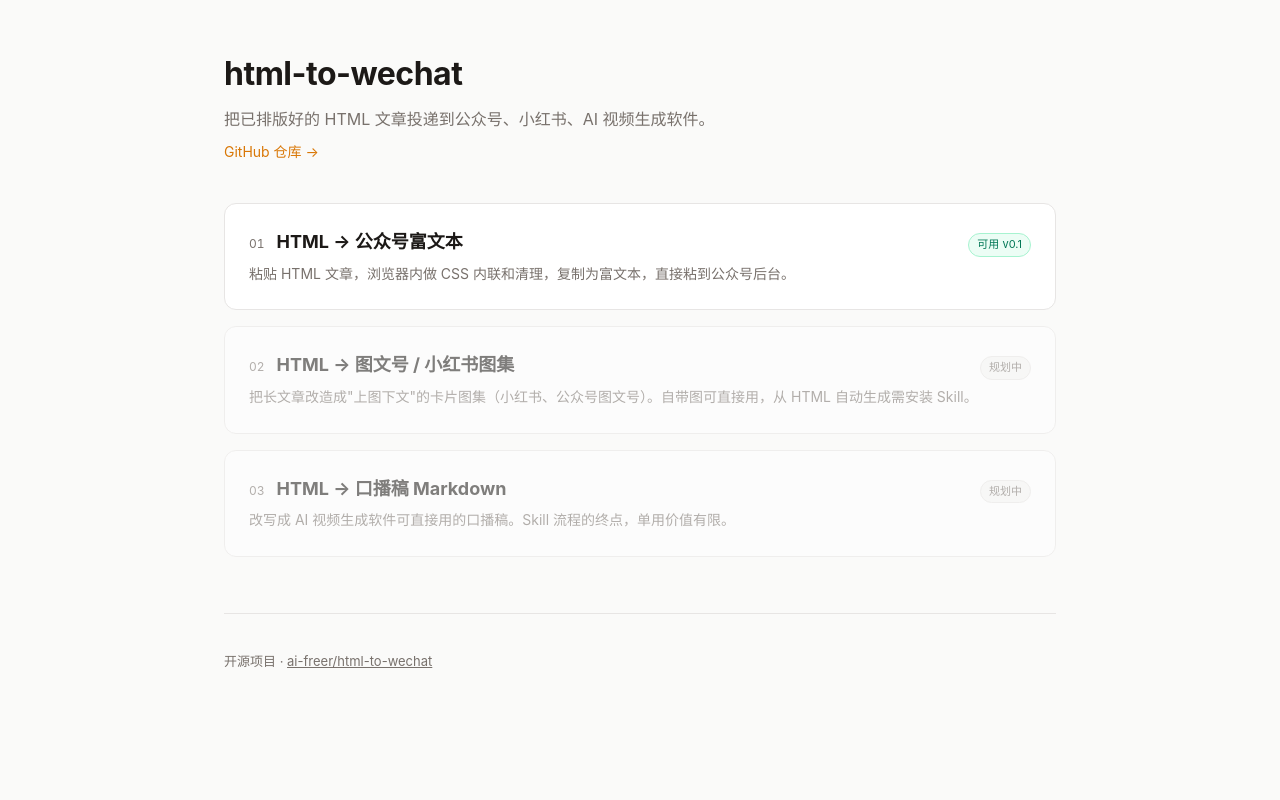
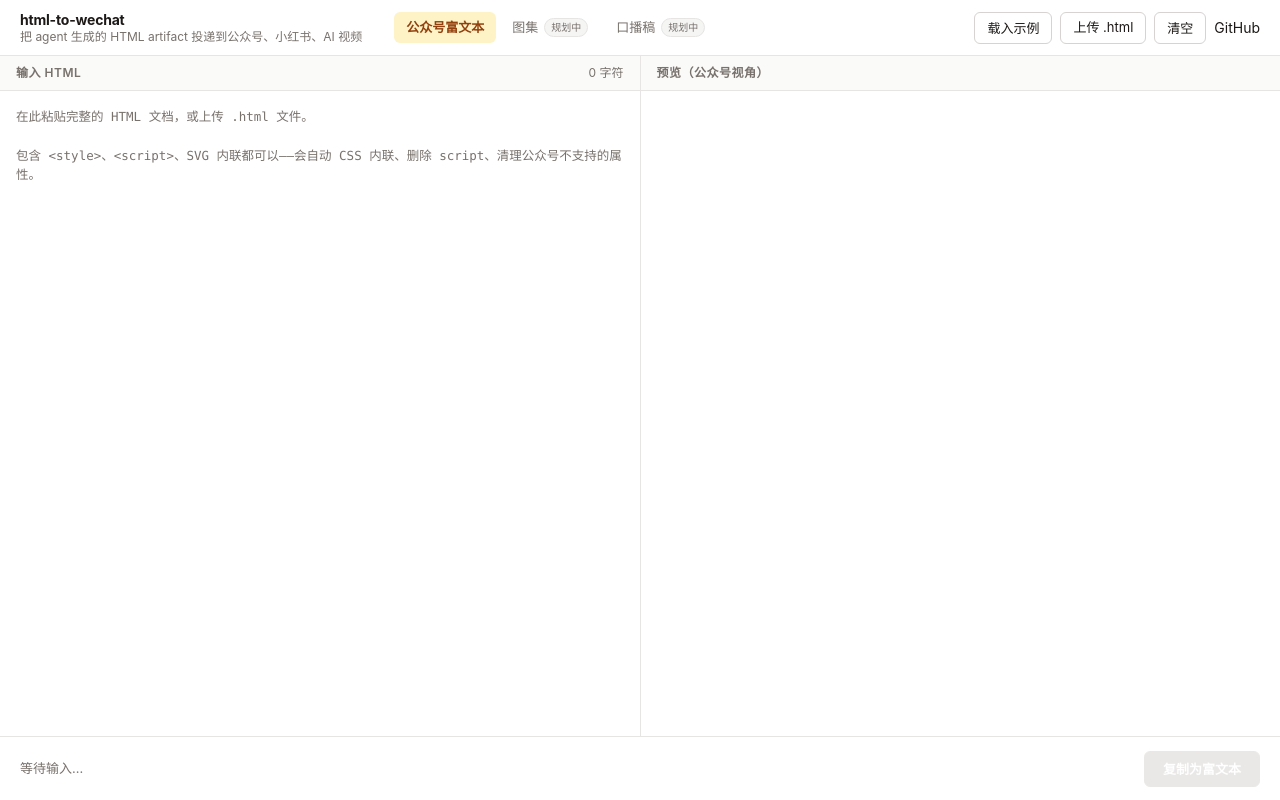
Before and after one commit to ai-freer/html-to-wechat, a plain HTML site: page web/index.html in a window 1280 px wide. Drawn offline with Linux system fonts and the light colour scheme.

Commit message:
web: merge landing into mode 1 page; topbar mode switcher
- /web/ is now the richtext tool directly (no separate landing)
- topbar: brand + 3-mode nav (公众号富文本 / 图集 / 口播稿) + actions
- modes 2/3 stub pages share the same topbar layout
- README tagline reframed: 'agent-generated HTML artifact' (not generic HTML)
- docs/01 + README updated for new URL structure (no /richtext/ subpath)

```diff
--- a/web/images/index.html
+++ b/web/images/index.html
@@ -3,13 +3,30 @@
 <head>
   <meta charset="utf-8" />
   <meta name="viewport" content="width=device-width, initial-scale=1" />
-  <title>图文号 / 小红书图集 · html-to-wechat</title>
-  <link rel="stylesheet" href="../richtext/styles.css" />
+  <title>图集 · html-to-wechat</title>
+  <link rel="stylesheet" href="../styles.css" />
 </head>
-<body>
-  <main class="empty">
-    <h1>HTML → 图文号 / 小红书图集</h1>
-    <p class="muted">规划中。回到 <a href="../">首页</a>。</p>
+<body class="empty-page">
+  <header class="topbar">
+    <div class="brand">
+      <strong>html-to-wechat</strong>
+      <span class="brand-sub muted small">把 agent 生成的 HTML artifact 投递到公众号、小红书、AI 视频</span>
+    </div>
+    <nav class="modes-nav" aria-label="模式切换">
+      <a class="mode-tab" href="../">公众号富文本</a>
+      <a class="mode-tab active" href="./" aria-current="page">图集 <span class="tab-badge">规划中</span></a>
+      <a class="mode-tab" href="../script/">口播稿 <span class="tab-badge">规划中</span></a>
+    </nav>
+    <div class="actions">
+      <a class="ghost github-link" href="https://github.com/ai-freer/html-to-wechat" target="_blank" rel="noopener">GitHub</a>
+    </div>
+  </header>
+  <main class="empty-body">
+    <div class="card">
+      <h2>HTML → 图文号 / 小红书图集</h2>
+      <p>把长 HTML 文章改造成"上图下文"的卡片图集。文字卡片为主、AI 插画为辅。</p>
+      <p class="muted small">规划中。设计文档：<a href="https://github.com/ai-freer/html-to-wechat/blob/main/docs/02-html-to-images.md" target="_blank" rel="noopener">docs/02-html-to-images.md</a></p>
+    </div>
   </main>
 </body>
 </html>
--- a/web/index.html
+++ b/web/index.html
@@ -3,153 +3,59 @@
 <head>
   <meta charset="utf-8" />
   <meta name="viewport" content="width=device-width, initial-scale=1" />
-  <title>html-to-wechat — 把 HTML 文章投递到公众号、小红书、AI 视频</title>
-  <meta name="description" content="把已经做好排版的 HTML 文章转换成公众号富文本、小红书图文号、AI 视频口播稿的工具集。" />
+  <title>html-to-wechat · 把 HTML artifact 投递到公众号、小红书、AI 视频</title>
+  <meta name="description" content="把 agent 生成的 HTML artifact 文章投递到公众号、小红书、AI 视频生成软件。模式 1：CSS 内联、清理后复制为富文本，粘贴到公众号后台即可保留样式。" />
   <meta property="og:title" content="html-to-wechat" />
-  <meta property="og:description" content="把 HTML 文章投递到公众号、小红书、AI 视频生成软件" />
-  <style>
-    :root {
-      --bg: #fafaf9;
-      --fg: #1c1917;
-      --muted: #78716c;
-      --card-bg: #ffffff;
-      --card-border: #e7e5e4;
-      --accent: #d97706;
-      --accent-hover: #b45309;
-    }
-    * { box-sizing: border-box; }
-    body {
-      margin: 0;
-      font-family: -apple-system, BlinkMacSystemFont, "Segoe UI", "PingFang SC", "Hiragino Sans GB", "Microsoft YaHei", sans-serif;
-      color: var(--fg);
-      background: var(--bg);
-      line-height: 1.6;
-    }
-    .container {
-      max-width: 880px;
-      margin: 0 auto;
-      padding: 48px 24px 80px;
-    }
-    header h1 {
-      font-size: 32px;
-      margin: 0 0 8px;
-      letter-spacing: -0.5px;
-    }
-    header p.tagline {
-      color: var(--muted);
-      margin: 0 0 8px;
-      font-size: 16px;
-    }
-    header p.repo {
-      margin: 0 0 40px;
-      font-size: 14px;
-    }
-    header a {
-      color: var(--accent);
-      text-decoration: none;
-    }
-    header a:hover { color: var(--accent-hover); text-decoration: underline; }
-    .modes { display: grid; gap: 16px; }
-    .mode {
-      display: block;
-      padding: 24px;
-      background: var(--card-bg);
-      border: 1px solid var(--card-border);
-      border-radius: 12px;
-      text-decoration: none;
-      color: inherit;
-      transition: border-color 0.15s, transform 0.15s;
-    }
-    .mode:hover {
-      border-color: var(--accent);
-      transform: translateY(-1px);
-    }
-    .mode.disabled {
-      opacity: 0.55;
-      pointer-events: none;
-    }
-    .mode .row {
-      display: flex;
-      align-items: baseline;
-      gap: 12px;
-      margin-bottom: 6px;
-    }
-    .mode .num {
-      font-size: 12px;
-      color: var(--muted);
-      font-variant-numeric: tabular-nums;
-    }
-    .mode h2 {
-      font-size: 18px;
-      margin: 0;
-      flex: 1;
-    }
-    .badge {
-      font-size: 11px;
-      padding: 2px 8px;
-      border-radius: 999px;
-      background: #f5f5f4;
-      color: var(--muted);
-      border: 1px solid var(--card-border);
-    }
-    .badge.live { background: #ecfdf5; color: #047857; border-color: #a7f3d0; }
-    .badge.wip { background: #fef3c7; color: #92400e; border-color: #fde68a; }
-    .badge.todo { background: #f5f5f4; color: var(--muted); }
-    .mode p {
-      margin: 6px 0 0;
-      color: var(--muted);
-      font-size: 14px;
-    }
-    footer {
-      margin-top: 56px;
-      padding-top: 24px;
-      border-top: 1px solid var(--card-border);
-      color: var(--muted);
-      font-size: 13px;
-    }
-    footer a { color: var(--muted); }
-  </style>
+  <meta property="og:description" content="把 agent 生成的 HTML artifact 投递到公众号、小红书、AI 视频" />
+  <link rel="stylesheet" href="./styles.css" />
 </head>
 <body>
-  <div class="container">
-    <header>
-      <h1>html-to-wechat</h1>
-      <p class="tagline">把已排版好的 HTML 文章投递到公众号、小红书、AI 视频生成软件。</p>
-      <p class="repo"><a href="https://github.com/ai-freer/html-to-wechat" target="_blank" rel="noopener">GitHub 仓库 →</a></p>
-    </header>
+  <header class="topbar">
+    <div class="brand">
+      <strong>html-to-wechat</strong>
+      <span class="brand-sub muted small">把 agent 生成的 HTML artifact 投递到公众号、小红书、AI 视频</span>
+    </div>
+    <nav class="modes-nav" aria-label="模式切换">
+      <a class="mode-tab active" href="./" aria-current="page">公众号富文本</a>
+      <a class="mode-tab" href="./images/">图集 <span class="tab-badge">规划中</span></a>
+      <a class="mode-tab" href="./script/">口播稿 <span class="tab-badge">规划中</span></a>
+    </nav>
+    <div class="actions">
+      <button id="btn-sample" type="button" class="ghost">载入示例</button>
+      <label class="ghost" for="file-input">上传 .html</label>
+      <input id="file-input" type="file" accept=".html,.htm,text/html" hidden />
+      <button id="btn-clear" type="button" class="ghost">清空</button>
+      <a class="ghost github-link" href="https://github.com/ai-freer/html-to-wechat" target="_blank" rel="noopener" title="GitHub 仓库">GitHub</a>
+    </div>
+  </header>
 
-    <div class="modes">
-      <a class="mode" href="./richtext/">
-        <div class="row">
-          <span class="num">01</span>
-          <h2>HTML → 公众号富文本</h2>
-          <span class="badge live">可用 v0.1</span>
-        </div>
-        <p>粘贴 HTML 文章，浏览器内做 CSS 内联和清理，复制为富文本，直接粘到公众号后台。</p>
-      </a>
+  <main class="split">
+    <section class="pane editor-pane">
+      <div class="pane-head">
+        <span class="pane-title">输入 HTML</span>
+        <span class="muted small" id="input-stats">0 字符</span>
+      </div>
+      <textarea id="editor" spellcheck="false" placeholder="在此粘贴完整的 HTML 文档，或上传 .html 文件。&#10;&#10;包含 <style>、<script>、SVG 内联都可以——会自动 CSS 内联、删除 script、清理公众号不支持的属性。"></textarea>
+    </section>
 
-      <a class="mode disabled" href="./images/">
-        <div class="row">
-          <span class="num">02</span>
-          <h2>HTML → 图文号 / 小红书图集</h2>
-          <span class="badge todo">规划中</span>
-        </div>
-        <p>把长文章改造成"上图下文"的卡片图集（小红书、公众号图文号）。自带图可直接用，从 HTML 自动生成需安装 Skill。</p>
-      </a>
+    <section class="pane preview-pane">
+      <div class="pane-head">
+        <span class="pane-title">预览（公众号视角）</span>
+        <span class="muted small" id="output-stats"></span>
+      </div>
+      <iframe id="preview" sandbox="allow-same-origin" title="预览"></iframe>
+    </section>
+  </main>
 
-      <a class="mode disabled" href="./script/">
-        <div class="row">
-          <span class="num">03</span>
-          <h2>HTML → 口播稿 Markdown</h2>
-          <span class="badge todo">规划中</span>
-        </div>
-        <p>改写成 AI 视频生成软件可直接用的口播稿。Skill 流程的终点，单用价值有限。</p>
-      </a>
-    </div>
+  <footer class="bottom-bar">
+    <div class="status" id="status">等待输入…</div>
+    <div class="warnings" id="warnings"></div>
+    <button id="btn-copy" type="button" class="primary" disabled>复制为富文本</button>
+  </footer>
 
-    <footer>
-      <p>开源项目 · <a href="https://github.com/ai-freer/html-to-wechat" target="_blank" rel="noopener">ai-freer/html-to-wechat</a></p>
-    </footer>
-  </div>
+  <div id="toast" class="toast" hidden></div>
+
+  <script type="module" src="./app.js"></script>
+
 </body>
 </html>
--- a/web/richtext/styles.css
+++ b/web/styles.css
@@ -40,27 +40,75 @@
 .topbar {
   display: flex;
   align-items: center;
-  gap: 16px;
+  gap: 20px;
   padding: 0 20px;
   background: var(--card-bg);
   border-bottom: 1px solid var(--border);
 }
-.topbar .back {
-  color: var(--muted);
+.brand {
+  display: flex;
+  flex-direction: column;
+  gap: 1px;
+  line-height: 1.25;
+  flex-shrink: 0;
+}
+.brand strong {
+  font-size: 14px;
+  font-weight: 700;
+  color: var(--fg);
+  letter-spacing: -0.2px;
+}
+.brand-sub {
+  font-size: 11px;
+}
+.modes-nav {
+  display: flex;
+  gap: 4px;
+  flex: 1;
+  margin-left: 12px;
+}
+.mode-tab {
+  display: inline-flex;
+  align-items: center;
+  gap: 6px;
+  padding: 6px 12px;
+  border-radius: 6px;
   text-decoration: none;
   font-size: 13px;
+  color: var(--muted);
+  transition: background 0.1s, color 0.1s;
 }
-.topbar .back:hover { color: var(--accent); }
-.topbar h1 {
-  font-size: 15px;
-  margin: 0;
+.mode-tab:hover:not(.disabled):not(.active) {
+  background: #f5f5f4;
+  color: var(--fg);
+}
+.mode-tab.active {
+  background: #fef3c7;
+  color: #92400e;
   font-weight: 600;
-  flex: 1;
+}
+.mode-tab.disabled {
+  color: #a8a29e;
+  cursor: not-allowed;
+  pointer-events: none;
+}
+.tab-badge {
+  font-size: 10px;
+  padding: 1px 6px;
+  border-radius: 999px;
+  background: #f5f5f4;
+  color: var(--muted);
+  border: 1px solid var(--border);
+  font-weight: 400;
 }
 .topbar .actions {
   display: flex;
   gap: 8px;
   align-items: center;
+}
+.github-link {
+  text-decoration: none;
+  color: var(--fg);
 }
 
 button, label.ghost {
@@ -217,11 +265,44 @@
 }
 
 /* ---- responsive ---- */
+@media (max-width: 900px) {
+  .brand-sub { display: none; }
+}
 @media (max-width: 720px) {
   body { grid-template-rows: var(--topbar-h) 1fr 1fr var(--bottombar-h); }
   .split {
     grid-template-columns: 1fr;
     grid-template-rows: 1fr 1fr;
   }
-  .topbar h1 { display: none; }
+  .modes-nav { display: none; }
+  .github-link { display: none; }
 }
+
+/* ---- empty state placeholder pages (modes 2 / 3) ---- */
+.empty-page {
+  height: 100vh;
+  display: flex;
+  flex-direction: column;
+}
+.empty-page .empty-body {
+  flex: 1;
+  display: flex;
+  align-items: center;
+  justify-content: center;
+  padding: 40px 24px;
+}
+.empty-page .empty-body .card {
+  max-width: 480px;
+  text-align: center;
+}
+.empty-page .empty-body h2 {
+  margin: 0 0 12px;
+  font-size: 22px;
+}
+.empty-page .empty-body p {
+  margin: 8px 0;
+  color: var(--muted);
+}
+.empty-page .empty-body a {
+  color: var(--accent);
+}
```
Also changed, not shown: docs/01-html-to-wechat-html.md (+3 -3 lines), web/richtext/index.html (deleted, +0 -50 lines), web/script/index.html (+23 -6 lines), README.md, web/app.js (renamed from web/richtext/app.js).
